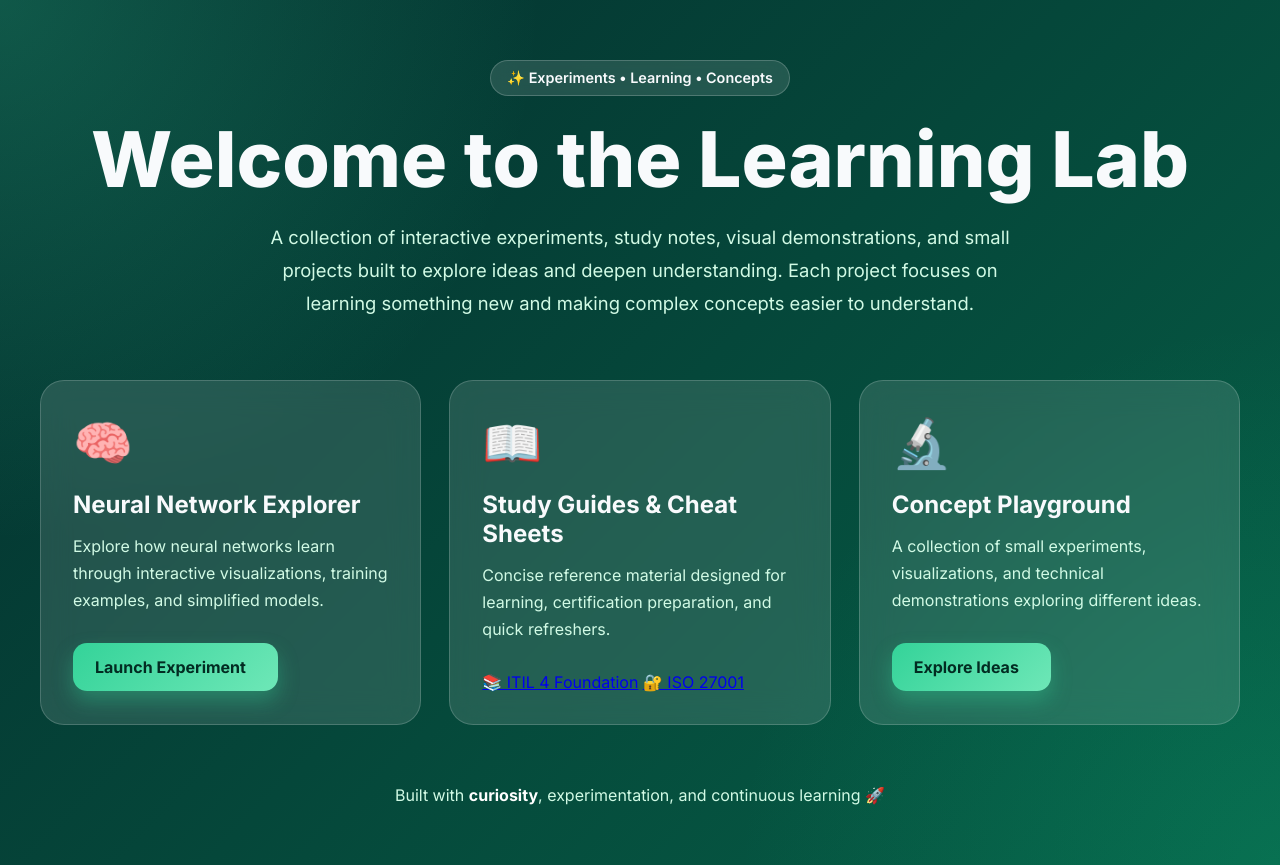
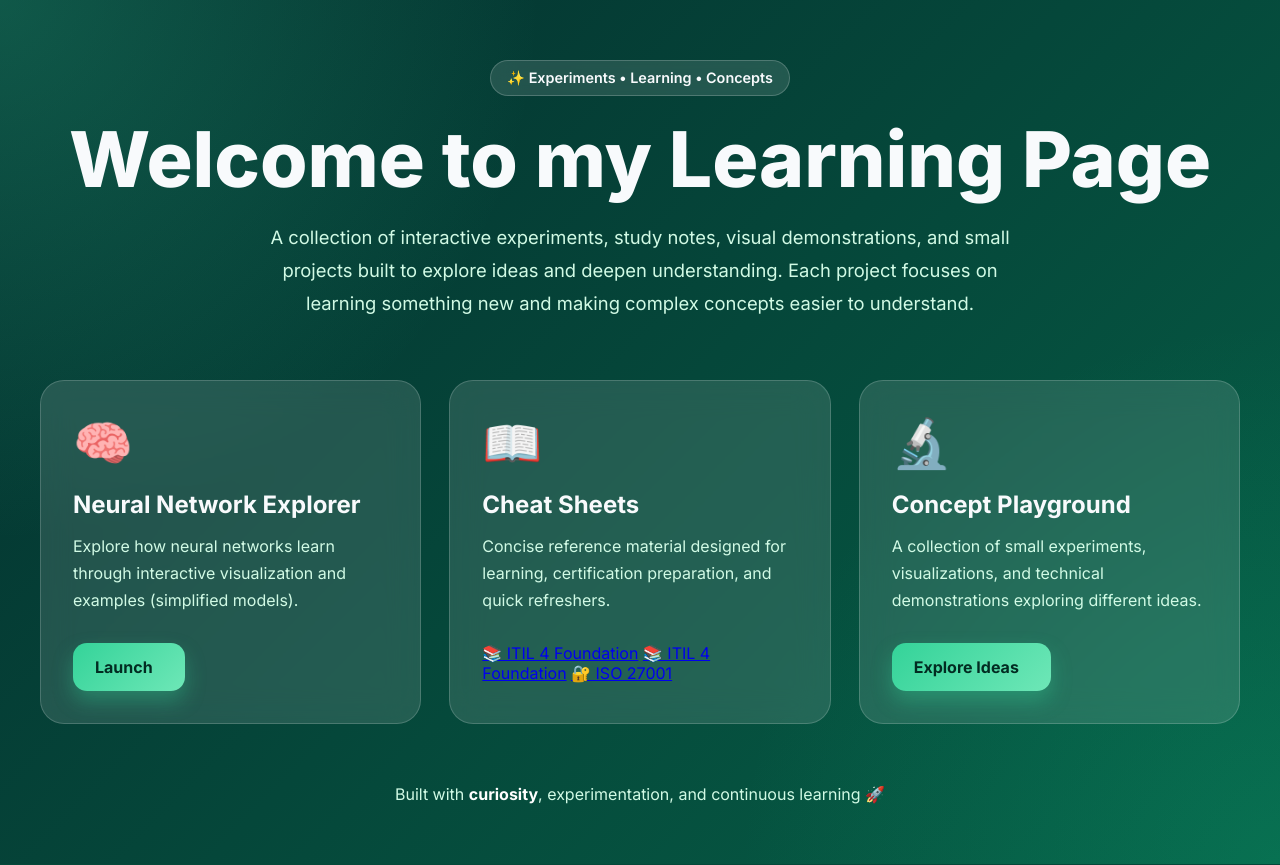
Before and after one commit to martonz1/test, a Flask app: page / in a window 1280 px wide. Run offline with Flask 3, Linux system fonts and the light colour scheme.

Commit message:
restructure

```diff
--- a/main.py
+++ b/main.py
@@ -17,8 +17,14 @@ def home():
     The method when landing on the top page.
     """
     _ = os.getenv('X') # X variable is pass from Docply, placeholder.
+    return render_template("index.html")
 
-    return render_template("index.html")
+@app.route('/subpages/<name>')
+def subpages():
+    """
+    The method when landing on the subpages.
+    """
+    return render_template("{name}.html")
 
 if __name__ == '__main__':
     app.run(debug=True, host="0.0.0.0", port=80)
--- a/WatchANeuralNetworkInAction/index.html
+++ b/templates/WatchANeuralNetworkInAction.html
@@ -3,7 +3,7 @@
 <head>
 <meta charset="UTF-8">
 <meta name="viewport" content="width=device-width, initial-scale=1.0">
-<title>-Watch a Neural Network During Learning</title>
+<title>Watch a Neural Network During Learning</title>
 <style>
   @import url('https://fonts.googleapis.com/css2?family=Space+Mono:wght@400;700&family=Syne:wght@400;700;800&display=swap');
 
--- a/templates/index.html
+++ b/templates/index.html
@@ -20,7 +20,7 @@
             ✨ Experiments • Learning • Concepts
         </div>
 
-        <h1>Welcome to the Learning Lab</h1>
+        <h1>Welcome to my Learning Page</h1>
 
         <p>
             A collection of interactive experiments, study notes,
@@ -38,16 +38,16 @@
         <h2>Neural Network Explorer</h2>
         <p>
             Explore how neural networks learn through interactive
-            visualizations, training examples, and simplified models.
+            visualization and examples (simplified models).
         </p>
-        <a class="btn" href="WatchANeuralNetworkInAction/index.html">
-            Launch Experiment
+        <a class="btn" href="/subpages/WatchANeuralNetworkInAction.html">
+            Launch
         </a>
     </article>
 
     <article class="card">
         <div class="icon">📖</div>
-        <h2>Study Guides & Cheat Sheets</h2>
+        <h2>Cheat Sheets</h2>
         <p>
             Concise reference material designed for learning,
             certification preparation, and quick refreshers.
@@ -55,6 +55,7 @@
 
         <div class="sub-links">
             <a href="itil4-cheatsheet.html">📚 ITIL 4 Foundation</a>
+            <a href="itil5-cheatsheet.html">📚 ITIL 4 Foundation</a>
             <a href="iso27001-cheatsheet.html">🔐 ISO 27001</a>
         </div>
     </article>
```
Also changed, not shown: WatchANeuralNetworkInAction/styles.css (deleted), static/styles_neural.css (added).
